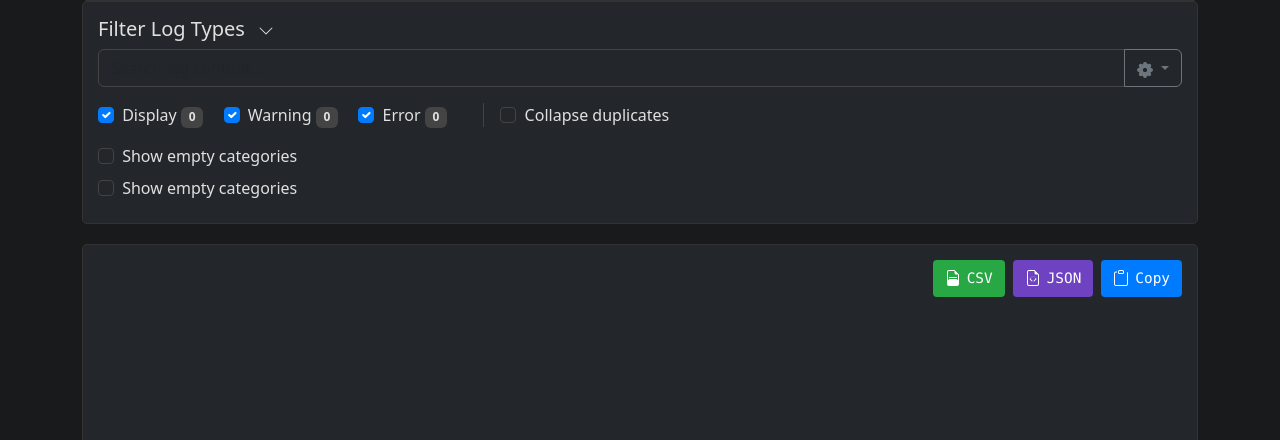
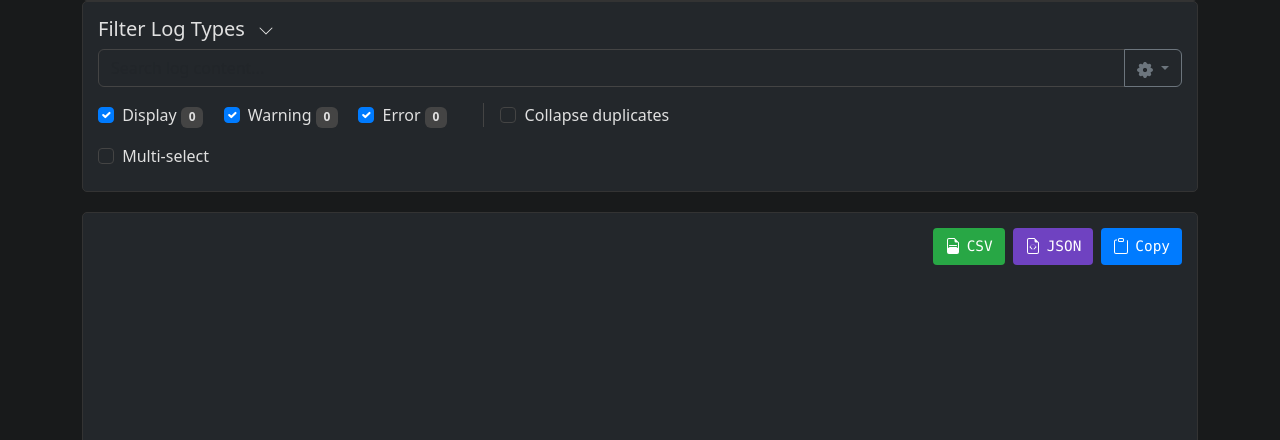
Before and after one commit to AugustWasilowski/unreal-log-analyzer, a Flask app: page / in a window 1280 px wide. Shown: the part 578-1018 px from the top of the page. Run offline with Flask 3, Linux system fonts and the light colour scheme; some libraries are stand-ins or nearby versions.

Commit message:
feat: rename Show empty categories to Multi-select, fix counts
- Remove duplicate checkbox (merged in twice from conflicting branches)
- Rename feature from "Show empty categories" to "Multi-select"
- In multi-select mode, compute category counts from allEntries using
  level+search filters only (ignoring the type filter), so selecting
  one category no longer zeroes out the counts on all others
- Level filter eligibility check is retained: categories with no entries
  matching the active level filter stay hidden even in multi-select mode

Co-Authored-By: Claude Sonnet 4.6 <noreply@anthropic.com>

```diff
--- a/templates/index.html
+++ b/templates/index.html
@@ -511,16 +511,9 @@
                 </div>
                 <div class="mb-2">
                     <label class="form-check-label">
-                        <input class="form-check-input me-1" type="checkbox" id="showEmptyCategories"
-                               aria-label="Show categories with no matching entries">
-                        Show empty categories
-                    </label>
-                </div>
-                <div class="mb-2">
-                    <label class="form-check-label">
-                        <input class="form-check-input me-1" type="checkbox" id="showEmptyCategories"
-                               aria-label="Show categories with no matching entries">
-                        Show empty categories
+                        <input class="form-check-input me-1" type="checkbox" id="multiSelect"
+                               aria-label="Multi-select: show all level-eligible categories with accurate counts">
+                        Multi-select
                     </label>
                 </div>
                 <div id="logTypeFilters" class="row" role="group" aria-label="Log type filters">
```
Also changed, not shown: static/js/ui.js (+39 -20 lines).
